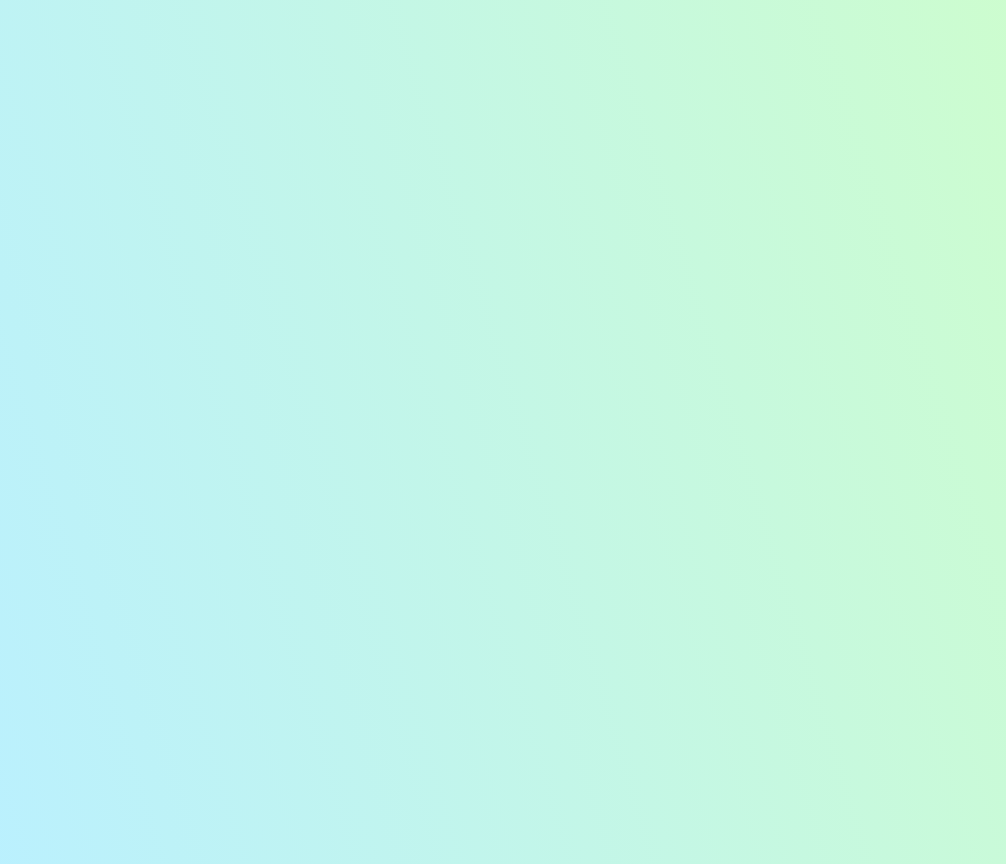
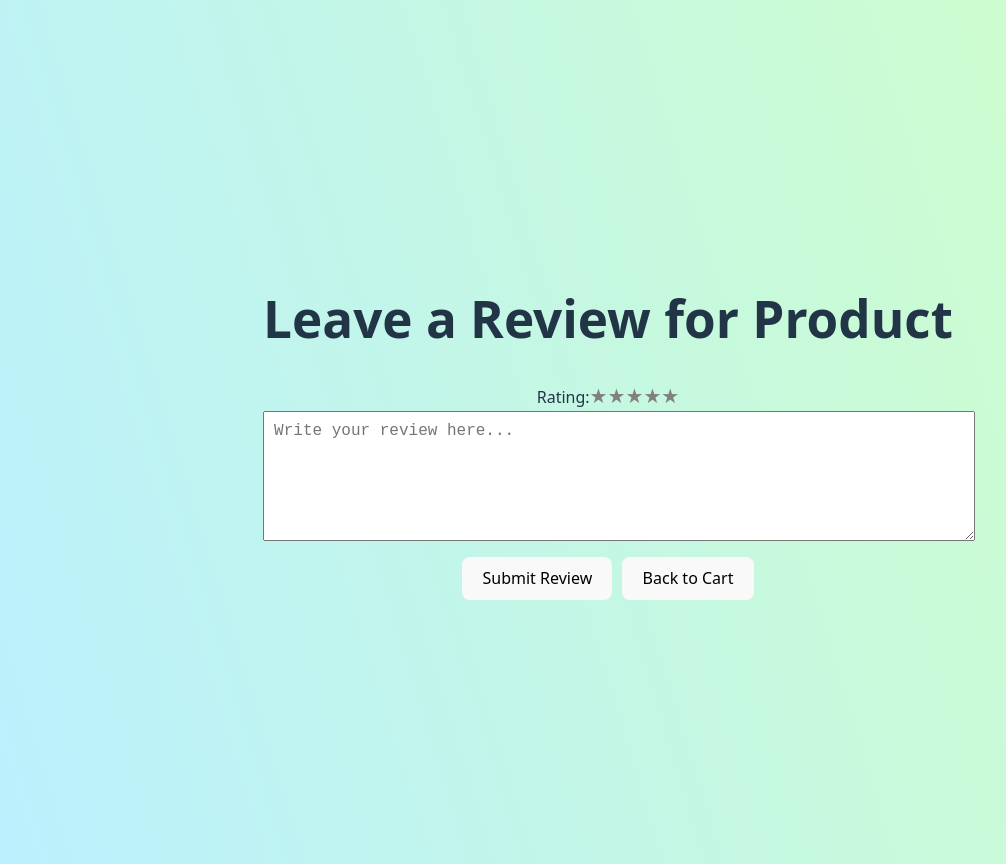
Before and after one commit to aabernich/SWE-Final-Project, a React (Vite) app in the folder swe-frontend/: page /review/1 in a window 1280 px wide. Before the commit this address had no page. Shown: the whole page, without its empty margins (32-1038 px from the left). Built offline with nearby package versions, Linux system fonts and the light colour scheme.

Commit message:
Added Review functionality

```diff
--- a/swe-frontend/src/App.tsx
+++ b/swe-frontend/src/App.tsx
@@ -8,6 +8,7 @@ import ProductPage from "./pages/ProductPage";
 import {Register} from './pages/Register';
 import { Login } from './pages/Login';
 import Cart from './pages/Cart';
+import Review from './pages/Review';
 
 
 function App() {
@@ -25,6 +26,7 @@ function App() {
           } } />} />
           <Route path="/product/:id" element={<ProductPage />} />
           <Route path="/cart" element={<Cart />} />
+          <Route path="/review/:productId" element={<Review />} />
         </Routes>
       </div>
     </Router>
--- a/swe-frontend/src/pages/Cart.tsx
+++ b/swe-frontend/src/pages/Cart.tsx
@@ -14,8 +14,15 @@ interface CartItem {
   image: string;
 }
 
+interface PastPurchase {
+    name: string;
+    manufacturer: string;
+    id: number;
+}
+
 const Cart = () => {
   const [cartItems, setCartItems] = useState<CartItem[]>([]);
+  const [pastPurchases, setPastPurchases] = useState<PastPurchase[]>([]);
   const userId = localStorage.getItem("userID");
 
   useEffect(() => {
@@ -30,7 +37,19 @@ const Cart = () => {
       }
     };
 
+    const fetchPastPurchases = async () => {
+        try {
+          const response = await axios.get("http://localhost:8080/purchases", {
+            params: { userId },
+          });
+          setPastPurchases(response.data);
+        } catch (err) {
+          console.error("Error fetching past purchases:", err);
+        }
+      };
+
     fetchCart();
+    fetchPastPurchases();
   }, [userId]);
 
   const updateQuantity = async (id: number, newQuantity: number) => {
@@ -132,6 +151,24 @@ const Cart = () => {
           </div>
         </>
       )}
+
+        <div className="past-purchases">
+        <h2>Past Purchases</h2>
+        {pastPurchases.length === 0 ? (
+          <p>You haven't purchased anything yet.</p>
+        ) : (
+          <ul>
+            {pastPurchases.map((purchase, index) => (
+              <li key={index}>
+                <strong>{purchase.name  + ' '}</strong> by {purchase.manufacturer + ', '}
+                <Link to={`/review/${purchase.id}`}>
+                Leave a Review
+                </Link>
+              </li>
+            ))}
+          </ul>
+        )}
+      </div>
     </div>
   );
 };
--- a/swe-frontend/src/pages/ProductPage.tsx
+++ b/swe-frontend/src/pages/ProductPage.tsx
@@ -1,7 +1,7 @@
 import React, { useEffect, useState } from "react";
 import Header from "../components/Header";
 import { useParams } from "react-router-dom";
-import axios from "axios";;
+import axios from "axios";
 import "../styles/ProductPage.css";
 
 interface Product {
--- /dev/null
+++ b/swe-frontend/src/pages/Review.tsx
@@ -0,0 +1,92 @@
+import React, { useState } from "react";
+import axios from "axios";
+import { useParams, useNavigate } from "react-router-dom";
+
+const Review = () => {
+  const { productId } = useParams<{ productId: string }>();
+  const [comment, setComment] = useState<string>("");
+  const [rating, setRating] = useState<number>(0);
+  const [errorMessage, setErrorMessage] = useState<string | null>(null);
+  const [successMessage, setSuccessMessage] = useState<string | null>(null);
+  const navigate = useNavigate();
+
+  const handleReviewChange = (e: React.ChangeEvent<HTMLTextAreaElement>) => {
+    setComment(e.target.value);
+  };
+
+  const handleRatingChange = (newRating: number) => {
+    setRating(newRating);
+  };
+
+  const submitReview = async () => {
+    if (rating === 0) {
+      setErrorMessage("Please select a rating.");
+      return;
+    }
+    if (!comment.trim()) {
+      setErrorMessage("Review cannot be empty.");
+      return;
+    }
+
+    try {
+      const userId = localStorage.getItem("userID");
+      if (!userId) {
+        setErrorMessage("You must be logged in to leave a review.");
+        return;
+      }
+
+      await axios.post("http://localhost:8080/reviews", {
+        productId: Number(productId),
+        userId,
+        rating,
+        comment,
+      });
+
+      setSuccessMessage("Review submitted successfully!");
+    } catch (error) {
+      console.error("Failed to submit review:", error);
+      setErrorMessage("Failed to submit review. Please try again later.");
+    }
+  };
+
+  return (
+    <div className="review-container">
+      <h1>Leave a Review for Product</h1>
+
+      {/* Rating Section (1-5 stars) */}
+      <div className="rating">
+        <span>Rating:</span>
+        {[1, 2, 3, 4, 5].map((star) => (
+          <span
+            key={star}
+            className={`star ${star <= rating ? "filled" : ""}`}
+            onClick={() => handleRatingChange(star)}
+            style={{ cursor: "pointer", fontSize: "20px", color: star <= rating ? "gold" : "gray" }}
+          >
+            ★
+          </span>
+        ))}
+      </div>
+
+      {/* Review Text Area */}
+      <textarea
+        value={comment}
+        onChange={handleReviewChange}
+        rows={6}
+        placeholder="Write your review here..."
+        style={{ width: "100%", padding: "10px", fontSize: "16px" }}
+      />
+
+      {errorMessage && <div className="error-message">{errorMessage}</div>}
+      {successMessage && <div className="success-message">{successMessage}</div>}
+      <button onClick={submitReview} style={{ marginTop: "10px" }}>
+        Submit Review
+      </button>
+      <button onClick={() => navigate("/cart")} style={{ marginTop: "10px", marginLeft: "10px" }}>
+        Back to Cart
+      </button>
+    </div>
+  );
+};
+
+export default Review;
```
Also changed, not shown: 2 other files (tests, documents, lock files or other folders).
